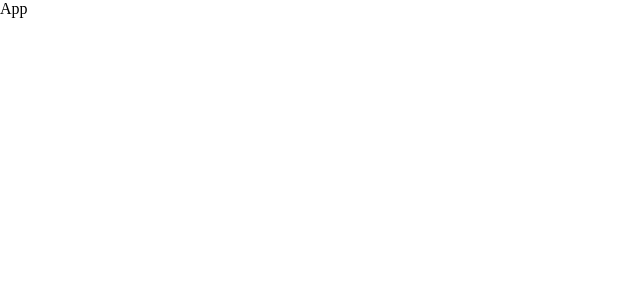
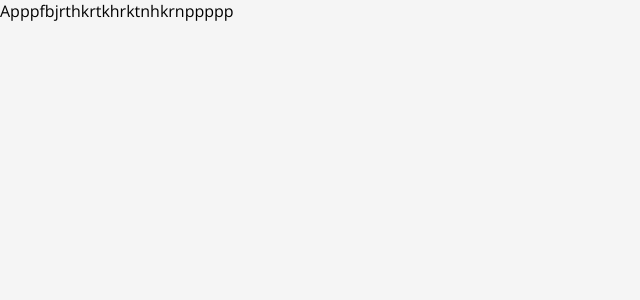
Before and after one commit to renanol13/to-do-list, a React (Vite) app: page / in a window 1280 px wide. Shown: the top 300 px of the page, without its empty margins (0-640 px from the left). Built offline with nearby package versions, Linux system fonts and the light colour scheme.

Commit message:
Estilização base do projeto

```diff
--- a/index.html
+++ b/index.html
@@ -1,4 +1,4 @@
-<!doctype html>
+<!DOCTYPE html>
 <html lang="pt-br">
   <head>
     <meta charset="UTF-8" />
@@ -6,6 +6,13 @@
     <meta name="viewport" content="width=device-width, initial-scale=1.0" />
     <title>To-do-list</title>
   </head>
+  <!-- Google fonts -->
+  <link rel="preconnect" href="https://fonts.googleapis.com" />
+  <link rel="preconnect" href="https://fonts.gstatic.com" crossorigin />
+  <link
+    href="https://fonts.googleapis.com/css2?family=Open+Sans:ital,wght@0,300..800;1,300..800&display=swap"
+    rel="stylesheet"
+  />
   <body>
     <div id="root"></div>
     <script type="module" src="/src/main.jsx"></script>
--- a/src/App.jsx
+++ b/src/App.jsx
@@ -2,7 +2,7 @@
 const App  = () => {
 return (
     <div>
-      <p>App</p>
+      <p>Apppfbjrthkrtkhrktnhkrnppppp</p>
     </div>
 )}
 
--- a/src/index.css
+++ b/src/index.css
@@ -5,9 +5,15 @@
 }
 
 :root{
+  --color1: #F5F5F5;
+  --color2: #CCCCCC;
+  --color3: #A7C7E7;
+  --color4: #4C6B8C;
 
 }
 
 body, html{
   height: 100%;
+  background-color: var(--color1);
+  font-family: "Open Sans";
 }
```
